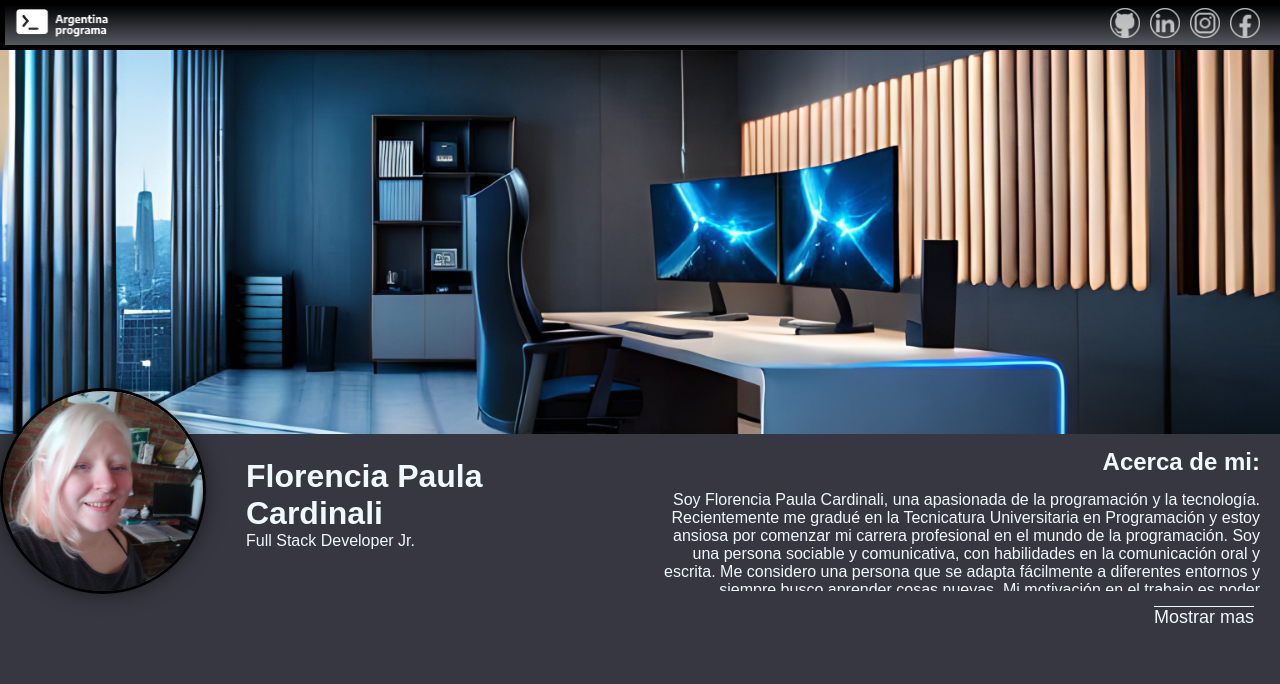
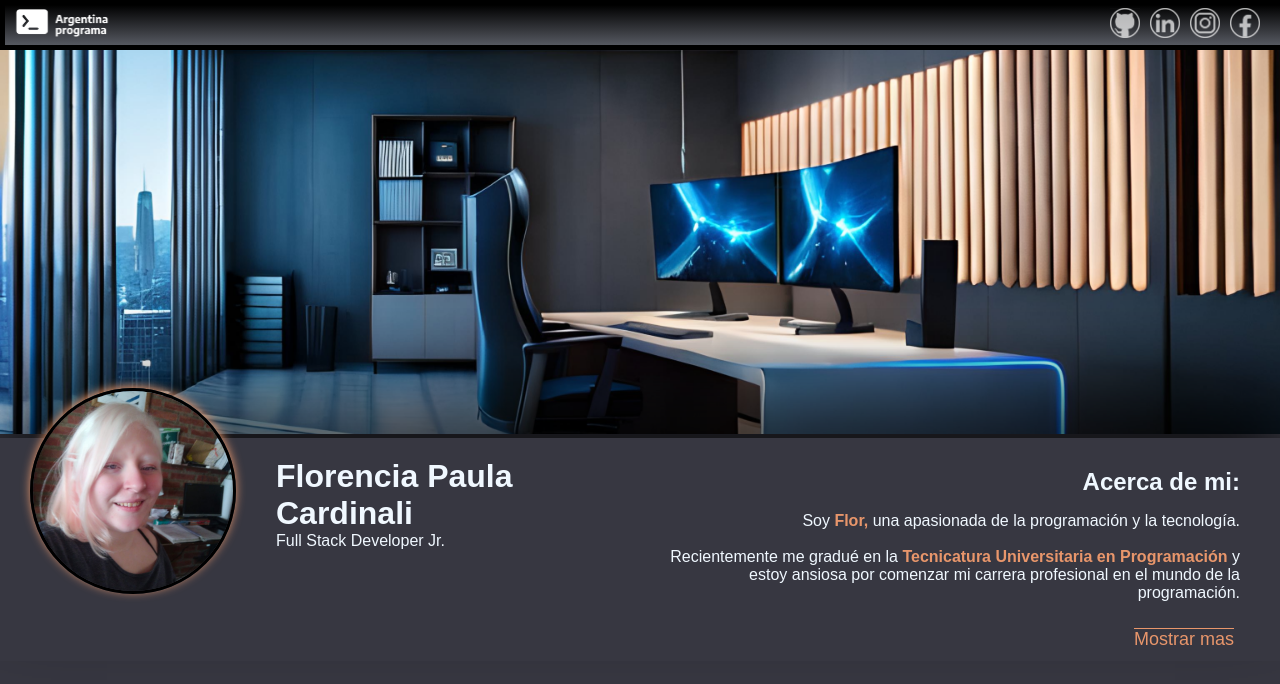
Before and after one commit to FlorCardinali/argentina-programa-front-end, an Angular app: page / in a window 1280 px wide. Shown: the top 684 px of the page. Built offline with nearby package versions, Linux system fonts and the light colour scheme.

Commit message:
ajustes de sombras

```diff
--- a/src/app/componentes/header/perfil/acerca-de/acerca-de.component.css
+++ b/src/app/componentes/header/perfil/acerca-de/acerca-de.component.css
@@ -2,15 +2,13 @@
     display: flex;
     flex-direction: column;
     align-items:flex-end;
-    gap: 15px;
+
     padding: 10px;
+    margin-top: 20px;
+    color: aliceblue;
 }
-
-
-#div-acerca-de * {
-    color: aliceblue;
+#div-acerca-de h2 {
     margin: 0%;
-
 }
 #texto-largo {
     max-height: 100px;
@@ -23,8 +21,13 @@
     border: 0;
     font-size: large;
     text-decoration:overline;
+    color: #e8966b;
 }
 #mostrar-mas:hover{
     /* background-color: #6cbde8; */
     filter: drop-shadow(0px 0px 4px #6cbde8);
 }
+.destacado {
+    font-weight: 800;
+    color: #e8966b;
+}
--- a/src/app/componentes/header/perfil/acerca-de/acerca-de.component.html
+++ b/src/app/componentes/header/perfil/acerca-de/acerca-de.component.html
@@ -1,10 +1,71 @@
 <div id="div-acerca-de">
     <h2>Acerca de mi:</h2>
-    <p id="texto-largo">     Soy Florencia Paula Cardinali, una apasionada de la programación y la tecnología. Recientemente me gradué en la Tecnicatura Universitaria en Programación y estoy ansiosa por comenzar mi carrera profesional en el mundo de la programación.
-    Soy una persona sociable y comunicativa, con habilidades en la comunicación oral y escrita. Me considero una persona que se adapta fácilmente a diferentes entornos y siempre busco aprender cosas nuevas.
-    Mi motivación en el trabajo es poder desarrollar soluciones tecnológicas que puedan mejorar la vida de las personas y de la sociedad en general. Me gusta trabajar en equipo y compartir ideas, pero también soy capaz de trabajar de manera autónoma cuando la situación lo requiere.
-    En mi tiempo libre, disfruto de jugar videojuegos, programar proyectos personales y escuchar música en un ambiente agradable. Como programadora, he participado en dos eventos de programación de videojuegos llamados "game jams", en los cuales fui programadora de Godot Engine.
-    También quiero destacar que soy albina y tengo discapacidad visual, lo cual me ha enseñado a ser una persona muy resiliente y a trabajar duro para superar los obstáculos. Estoy segura de que puedo contribuir significativamente en cualquier proyecto en el que me involucre.
-    En resumen, soy una programadora motivada, comunicativa, adaptable y apasionada por la tecnología, y estoy ansiosa por tener la oportunidad de demostrarlo en un entorno laboral desafiante</p>
+    <p id="texto-largo">
+        Soy
+        <span class="destacado">
+            Flor,
+        </span>
+        una apasionada de
+        la programación y la tecnología.
+        <br>  <br>
+        Recientemente me gradué en la
+        <span class="destacado">
+            Tecnicatura Universitaria en Programación
+        </span>
+        y estoy ansiosa por
+        comenzar mi carrera profesional en el mundo de la
+        programación.
+        <br> <br>
+        Soy una persona
+        <span class="destacado">
+            sociable y comunicativa,
+        </span>
+        con habilidades en la comunicación oral y escrita.
+        Me considero una persona que se
+        <span class="destacado">
+            adapta
+        </span>
+        fácilmente a diferentes entornos y siempre busco
+        aprender cosas nuevas.
+        <br> <br>
+        Mi motivación en el trabajo es poder desarrollar
+        soluciones tecnológicas que puedan mejorar la vida
+        de las personas y de la sociedad en general.
+        <br> <br>
+        Me gusta trabajar en equipo y
+        <span class="destacado">
+            compartir ideas
+        </span>
+        , pero también soy capaz de trabajar de manera autónoma
+        cuando la situación lo requiere.
+        <br> <br>
+        En mi tiempo libre, disfruto de jugar videojuegos,
+        programar proyectos personales y escuchar música
+        en un
+        <span class="destacado">
+            ambiente agradable.
+        </span>
+        Como programadora, he participado en dos eventos
+        de programación de videojuegos llamados
+        <span class="destacado">
+            "game jams",
+        </span>
+        en los cuales fui programadora de Godot Engine.
+        <br> <br>
+        También quiero destacar que soy albina y tengo
+        discapacidad visual, lo cual me ha enseñado a ser una
+        persona
+        <span class="destacado">
+            muy resiliente
+        </span>
+        y a trabajar duro para superar
+        los obstáculos. Estoy segura de que puedo contribuir
+        significativamente en cualquier proyecto en el que
+        me involucre.
+        <br> <br>
+        En resumen, soy una programadora motivada,
+        comunicativa, adaptable y apasionada por la tecnología,
+        y estoy ansiosa por tener la oportunidad de
+        demostrarlo en un entorno laboral desafiante</p>
         <button id="mostrar-mas" (click)="mostrarMas()">Mostrar mas</button>
 </div>
--- a/src/app/componentes/header/perfil/acerca-de/acerca-de.component.ts
+++ b/src/app/componentes/header/perfil/acerca-de/acerca-de.component.ts
@@ -13,7 +13,7 @@ export class AcercaDeComponent {
       console.log(boton_mostrar_mas.textContent);
       if (boton_mostrar_mas.textContent == "Mostrar mas") {
         if (acerca_de) {
-          acerca_de.style.maxHeight = "700px";
+          acerca_de.style.maxHeight = "90000px";
           boton_mostrar_mas.textContent = "Mostrar menos";
         }
       } else if (boton_mostrar_mas.textContent == "Mostrar menos"){
--- a/src/app/componentes/header/perfil/img-perfil/img-perfil.component.css
+++ b/src/app/componentes/header/perfil/img-perfil/img-perfil.component.css
@@ -1,7 +1,7 @@
 #img-perfil {
     border-radius: 50%;
     border: 3px solid black;
-    box-shadow: 0 0 20px rgba(0, 0, 0, 0.5);
+    box-shadow: 0 -2px 10px #e8976b;
     height: 200px;
     width: 200px;
     object-fit: cover;
--- a/src/app/componentes/header/perfil/perfil.component.css
+++ b/src/app/componentes/header/perfil/perfil.component.css
@@ -1,13 +1,13 @@
 #perfil {
-    /* display: flex;
-    justify-content: flex-start; */
     display: grid;
-    margin-right: 10px;
     grid-template-columns: 1fr 1fr; /* crea tres columnas iguales */
     grid-template-rows: auto; /* crea una fila automática */
-
+    position: absolute;
+    z-index: 1;
+    box-shadow: 0px -50px 70px rgba(0, 0, 0, 0.637);
     column-gap: 35px;
-
+    padding-left: 30px;
+    padding-right: 30px;
 }
 
 #foto-y-texto {
```
